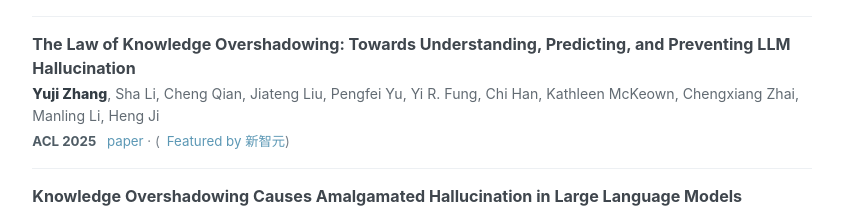
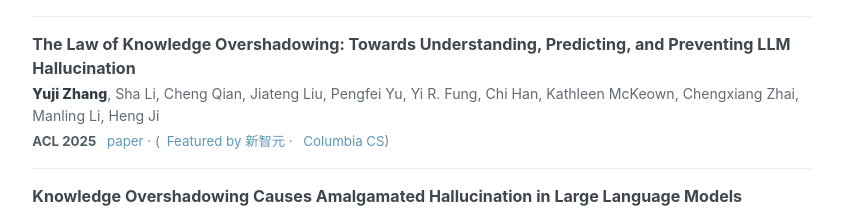
Before and after one commit to CelestineZYJ/CelestineZYJ.github.io, a plain HTML site: page index.html in a window 1280 px wide. Shown: the part 2280-2494 px from the top of the page, without its empty margins (376-1219 px from the left). Drawn offline with Linux system fonts and the light colour scheme.

Commit message:
Link Columbia CS ACL 2025 coverage for Knowledge Overshadowing

```diff
--- a/index.html
+++ b/index.html
@@ -753,7 +753,7 @@ p {
       <div class="authors"><span class="me">Yuji Zhang</span>, Sha Li, Cheng Qian, Jiateng Liu, Pengfei Yu, Yi R. Fung, Chi Han, Kathleen McKeown, Chengxiang Zhai, Manling Li, Heng Ji</div>
       <div class="meta">
         <span class="venuechip">ACL 2025</span>
-        <span class="plinks"><a href="https://arxiv.org/abs/2502.16143">paper</a> · (<a href="https://hub.baai.ac.cn/view/44721">Featured by 新智元</a>)</span>
+        <span class="plinks"><a href="https://arxiv.org/abs/2502.16143">paper</a> · (<a href="https://hub.baai.ac.cn/view/44721">Featured by 新智元</a> · <a href="https://www.cs.columbia.edu/2025/celebrating-success-at-acl-2025/">Columbia CS</a>)</span>
       </div>
     </article>
 
```
